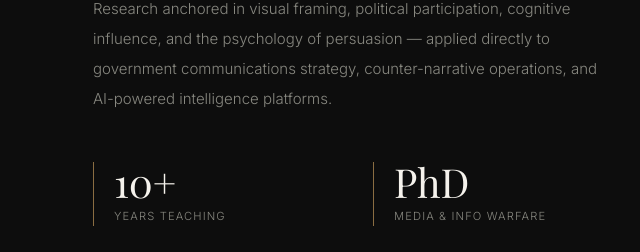
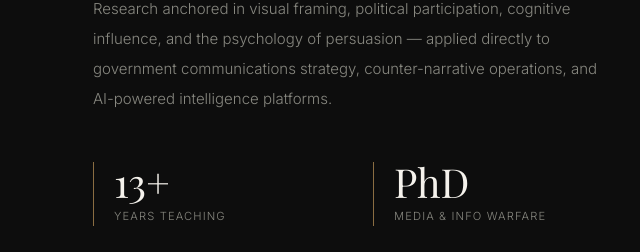
Before and after one commit to fidfathir/me, a plain HTML site: page index.html in a window 1280 px wide. Shown: the part 1534-1786 px from the top of the page, 595-1235 px from the left. Drawn offline with nearby package versions, Linux system fonts and the light colour scheme; a web font is replaced by a local one.

Commit message:
Update index.html

```diff
--- a/index.html
+++ b/index.html
@@ -218,7 +218,7 @@
       <p class="about-body">Research anchored in visual framing, political participation, cognitive influence, and the psychology of persuasion — applied directly to government communications strategy, counter-narrative operations, and AI-powered intelligence platforms.</p>
       <div class="about-stats">
         <div class="stat-item">
-          <div class="stat-num">10+</div>
+          <div class="stat-num">13+</div>
           <div class="stat-label">Years teaching</div>
         </div>
         <div class="stat-item">
```
